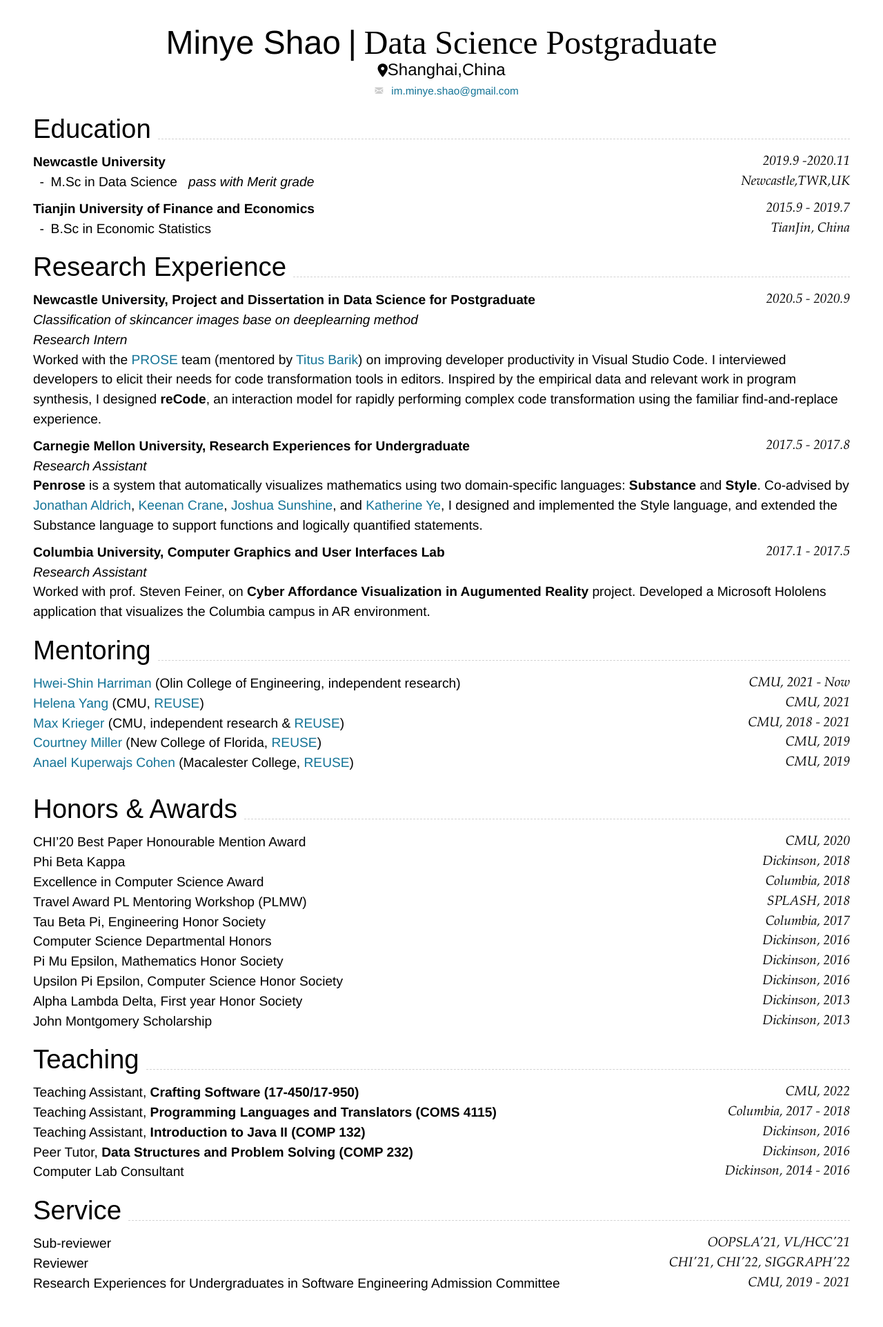
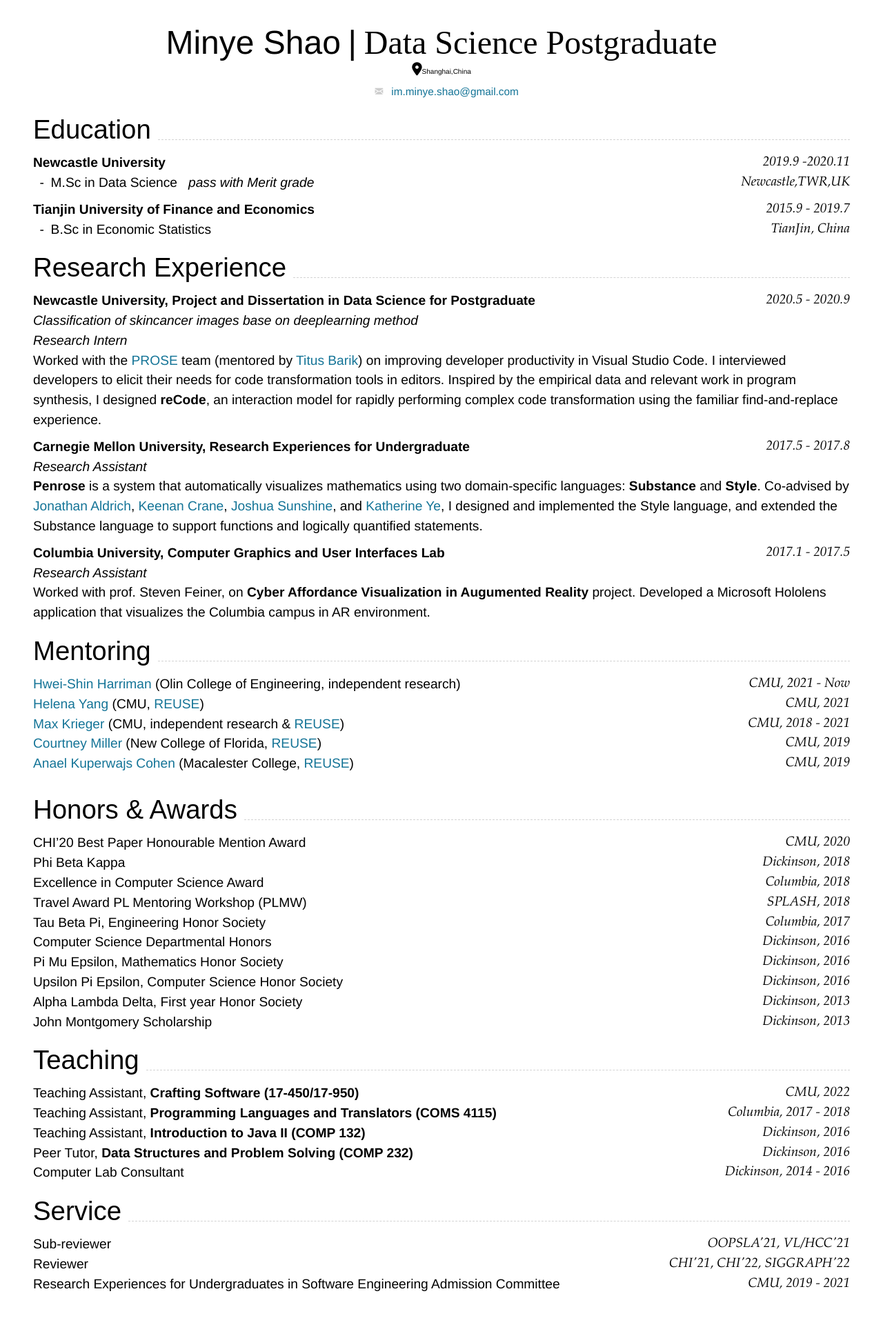
Before and after one commit to MinyeShao/CV_Markdown, a Jekyll site: the page built from index.md, in a window 1280 px wide. Shown: the whole page at 69% size. Built offline with Jekyll 4.4.1, drawn with Linux system fonts in a browser that asks for light colours; nearby versions of some CDN libraries.

Commit message:
Update index.md

```diff
--- a/index.md
+++ b/index.md
@@ -10,7 +10,7 @@ email:
 <div align='center' ><font size='75'>Minye Shao</font>&nbsp; <font size='75'>|</font> &nbsp;<font face="sf" size='75'>Data Science Postgraduate</font></div>
 
 
-<center><i class="fas fa-map-marker-alt"></i><font size='5'>Shanghai,China</font> </center>
+<center><i class="fas fa-map-marker-alt"></i><font size='1'>Shanghai,China</font> </center>
 
 
 {% include cv-contact.html %}
```
